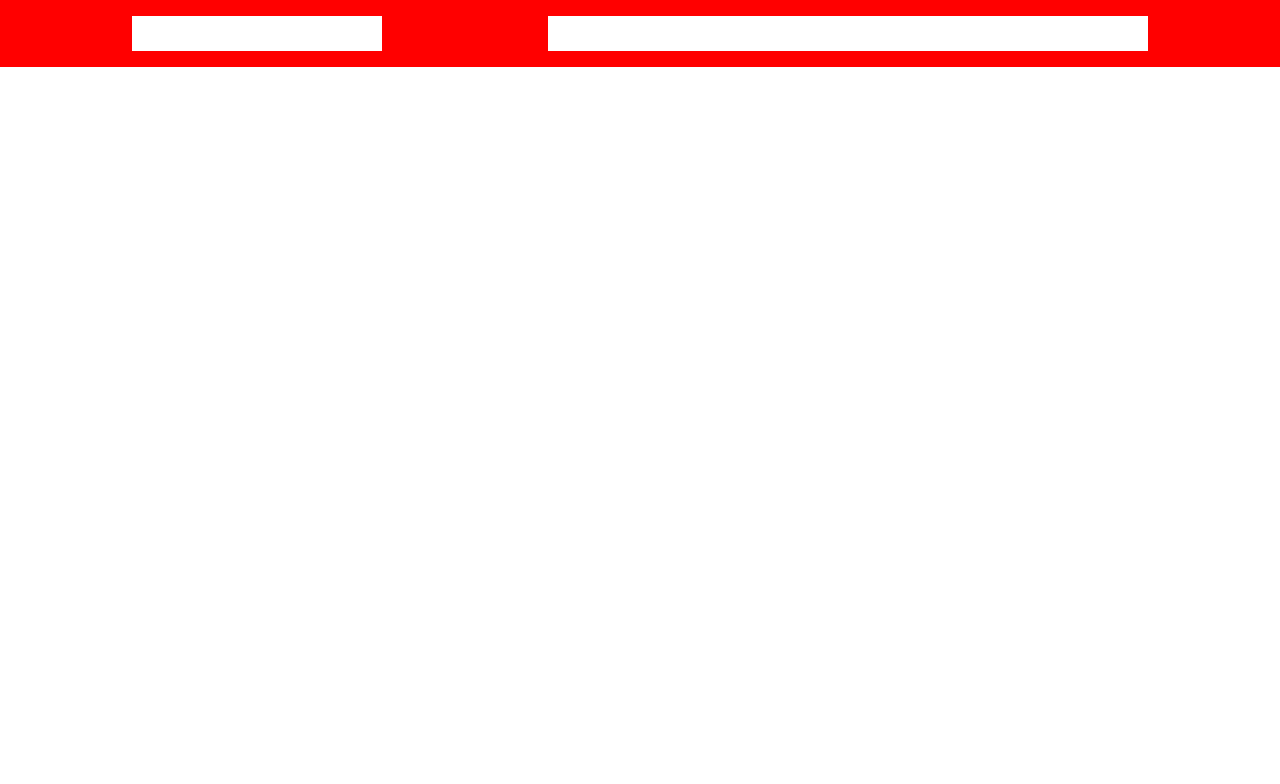
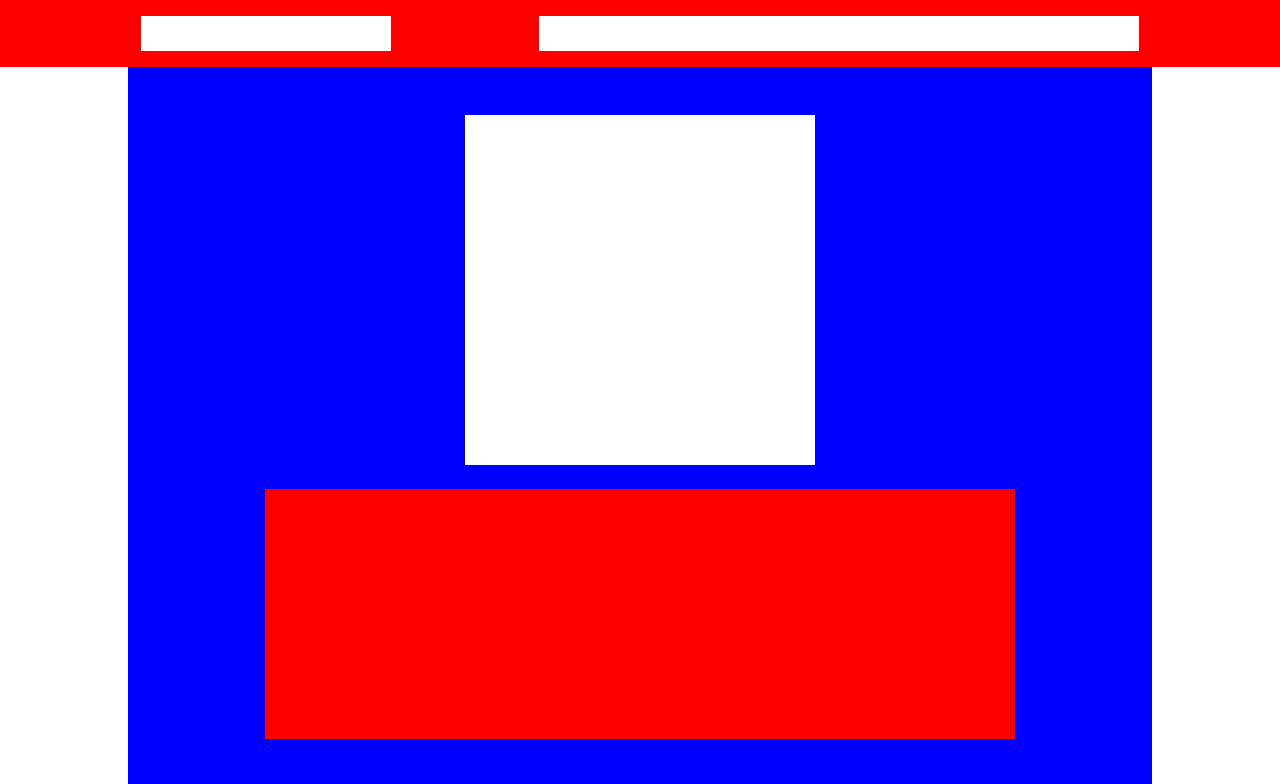
Before and after one commit to manuelgaleone/html-css-bootstrap-freelancer, a plain HTML site: page index.html in a window 1280 px wide. Shown: the top 784 px of the page. Drawn offline with nearby package versions, Linux system fonts and the light colour scheme.

Commit message:
Add Main

```diff
--- a/css/style.css
+++ b/css/style.css
@@ -7,7 +7,16 @@
 
 /*General Settings*/
 .container_80 {
+    margin: auto;
     width: 80%;
+}
+
+.d_flex {
+    display: flex;
+}
+
+.column {
+    flex-direction: column;
 }
 
 /*Header*/
@@ -27,3 +36,30 @@
     width: 600px;
     height: 35px;
 }
+
+.margin_left_right_auto {
+    margin: 0 auto;
+}
+
+/*Main*/
+.bg_blue {
+    background-color: blue;
+}
+
+.avatar_image {
+    background-color: white;
+    height: 350px;
+    width: 350px;
+    display: block;
+}
+
+.cover_texts {
+    background-color: red;
+    height: 250px;
+    width: 750px;
+}
+
+.portfolio_container {
+    background-color: white;
+    height: 500px;
+}
--- a/index.html
+++ b/index.html
@@ -12,8 +12,8 @@
   <body>
 
     <!--Header-->
-    <header class="main_header">
-        <div class="container container_80 p-3">
+    <header class="main_header p-3">
+        <div class="container container_80">
             <div class="row justify-content-between">
                 <div class="col-4 logo">
 
@@ -26,6 +26,24 @@
     </header>
     <!--//Header-->
 
+    <!--Main-->
+    <main class="main_container">
+        <div class=" p-5 cover_container container_80 bg_blue">
+            <div class="cover_elements">
+                <div class="avatar_image margin_left_right_auto">
+
+                </div>
+                <div class="cover_texts mt-4 margin_left_right_auto">
+
+                </div>
+            </div>
+        </div>
+        <div class="container portfolio_container container_80">
+
+        </div>
+    </main>
+    <!--//Main-->
+
     <!--Script-->
     <script src="https://cdn.jsdelivr.net/npm/bootstrap@5.2.1/dist/js/bootstrap.bundle.min.js" integrity="sha384-u1OknCvxWvY5kfmNBILK2hRnQC3Pr17a+RTT6rIHI7NnikvbZlHgTPOOmMi466C8" crossorigin="anonymous"></script>
     <!--//Script-->
```
